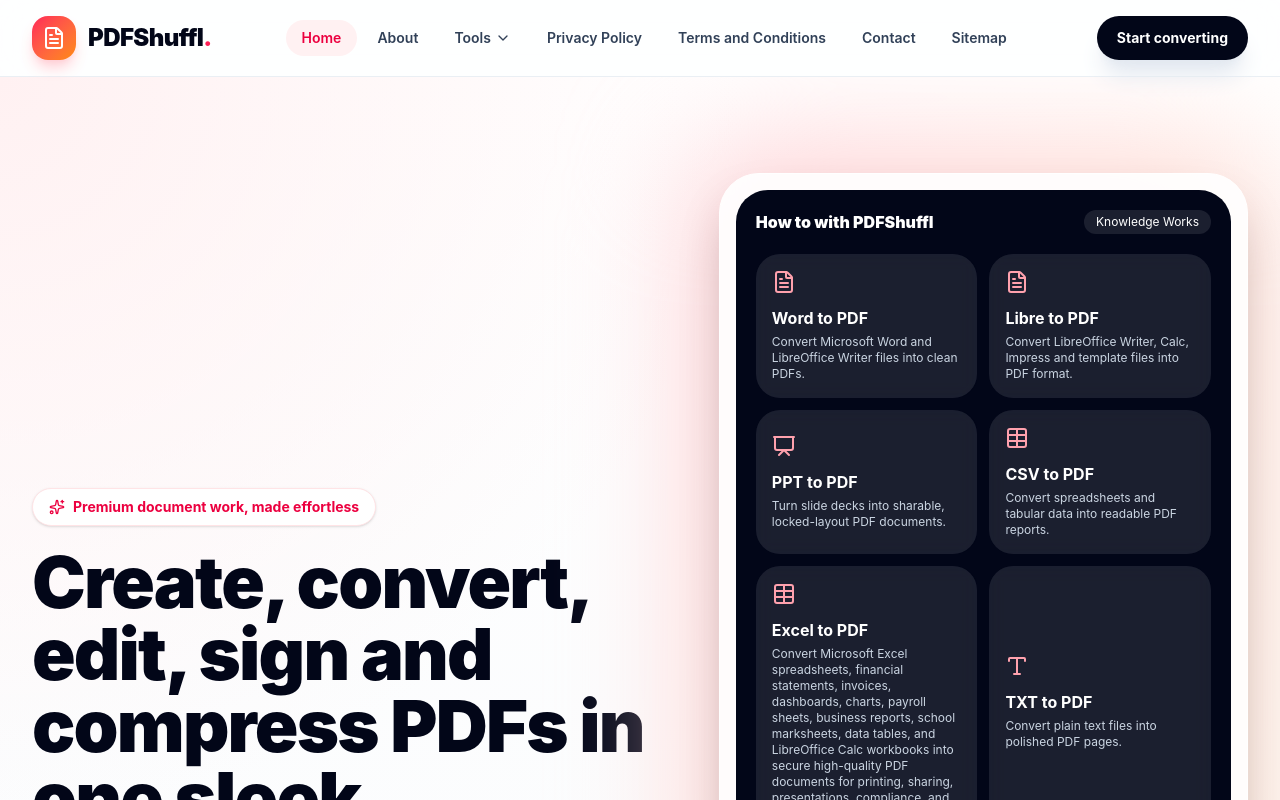
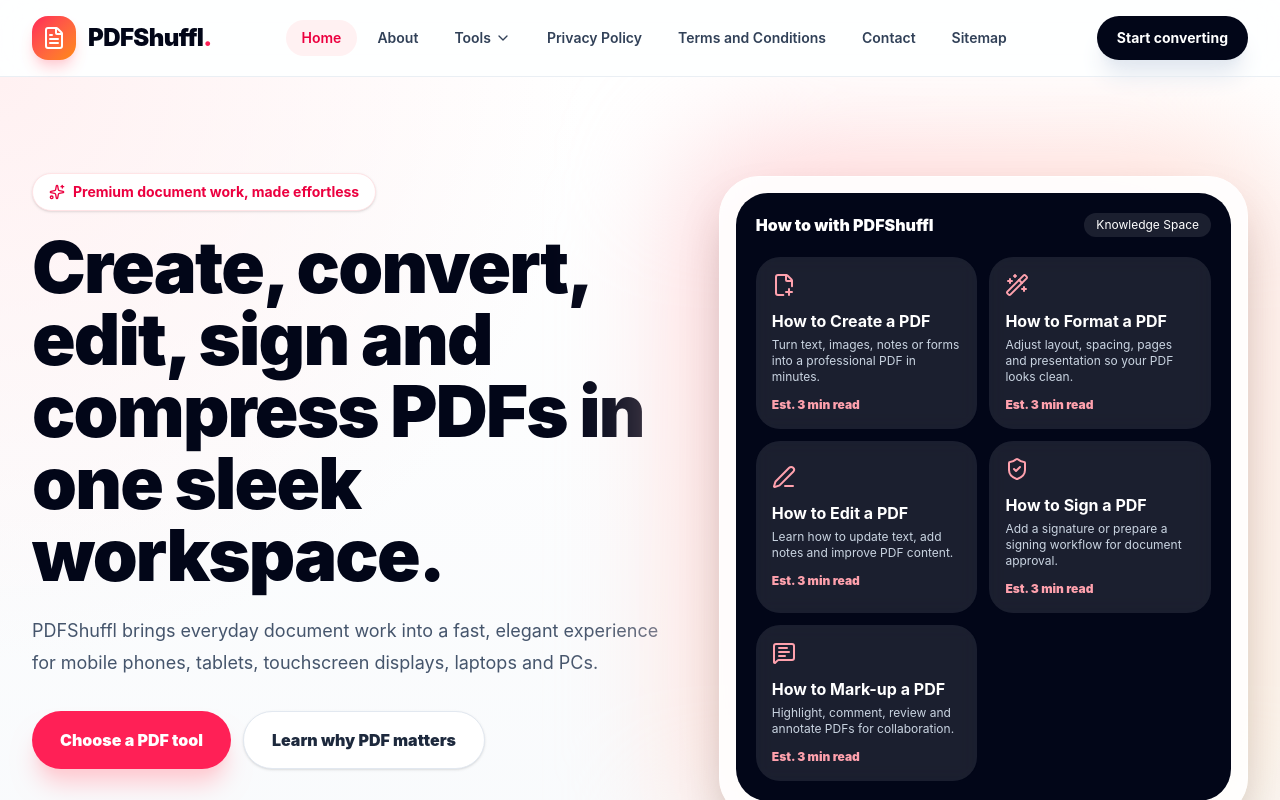
Before and after one commit to Rgenneker/pdfy-website, a React (Vite) app: page / in a window 1280 px wide. Shown: the top 800 px of the page. Built offline with nearby package versions, Linux system fonts and the light colour scheme.

Commit message:
Improve knowledge space and tools menu UX

```diff
--- a/src/App.jsx
+++ b/src/App.jsx
@@ -1,4 +1,4 @@
-import React, { useMemo, useRef, useState } from "react";
+import React, { useEffect, useMemo, useRef, useState } from "react";
 import { motion } from "framer-motion";
 import {
   FileText,
@@ -82,6 +82,38 @@
 
 const allTools = toolGroups.flatMap((g) => g.tools);
 
+const knowledgeCards = [
+  {
+    name: "How to Create a PDF",
+    description: "Turn text, images, notes or forms into a professional PDF in minutes.",
+    icon: FilePlus2,
+    relatedTool: "Create PDF",
+  },
+  {
+    name: "How to Format a PDF",
+    description: "Adjust layout, spacing, pages and presentation so your PDF looks clean.",
+    icon: Wand2,
+    relatedTool: "Format PDF",
+  },
+  {
+    name: "How to Edit a PDF",
+    description: "Learn how to update text, add notes and improve PDF content.",
+    icon: PenLine,
+    relatedTool: "Edit PDF",
+  },
+  {
+    name: "How to Sign a PDF",
+    description: "Add a signature or prepare a signing workflow for document approval.",
+    icon: ShieldCheck,
+    relatedTool: "Sign PDF",
+  },
+  {
+    name: "How to Mark-up a PDF",
+    description: "Highlight, comment, review and annotate PDFs for collaboration.",
+    icon: MessageSquareText,
+    relatedTool: "PDF Comments",
+  },
+];
 const educationCards = [
   {
     question: "What is a PDF?",
@@ -191,6 +223,20 @@
 function Header({ activePage, setActivePage, selectedTool, setSelectedTool }) {
   const [open, setOpen] = useState(false);
   const [mobile, setMobile] = useState(false);
+  const menuRef = useRef(null);
+  useEffect(() => {
+  function handleClickOutside(event) {
+    if (menuRef.current && !menuRef.current.contains(event.target)) {
+      setOpen(false);
+    }
+  }
+
+  document.addEventListener("mousedown", handleClickOutside);
+
+  return () => {
+    document.removeEventListener("mousedown", handleClickOutside);
+  };
+}, []);
 
   function openTool(toolName) {
     setActivePage("Tools");
@@ -223,7 +269,7 @@
             </button>
 
             {open && (
-              <div className="fixed left-1/2 top-20 z-50 max-h-[65vh] w-[min(900px,calc(100vw-2rem))] -translate-x-1/2 overflow-y-auto overscroll-contain rounded-[2rem] border border-slate-200 bg-white p-6 shadow-2xl">
+              <div ref={menuRef}className="fixed left-1/2 top-20 z-50 max-h-[65vh] w-[min(900px,calc(100vw-2rem))] -translate-x-1/2 overflow-y-auto overscroll-contain rounded-[2rem] border border-slate-200 bg-white p-6 shadow-2xl">
                 <div className="grid gap-6 lg:grid-cols-2">
                   {toolGroups.map((group) => (
                     <div key={group.title} className="min-w-0">
@@ -354,58 +400,21 @@
           <div className="absolute -inset-6 rounded-[3rem] bg-gradient-to-br from-rose-200 to-orange-100 blur-3xl" />
           <div className="relative rounded-[2.5rem] border border-white bg-white/90 p-4 shadow-2xl">
             <div className="rounded-[2rem] bg-slate-950 p-5 text-white">
-              <div className="mb-5 flex items-center justify-between"><span className="font-black">How to with PDFShuffl</span><span className="rounded-full bg-white/10 px-3 py-1 text-xs">Knowledge Works</span></div>
+              <div className="mb-5 flex items-center justify-between"><span className="font-black">How to with PDFShuffl</span><span className="rounded-full bg-white/10 px-3 py-1 text-xs">Knowledge Space</span></div>
               <div className="grid gap-3 sm:grid-cols-2">
-                {[
-  ...allTools.slice(0, 8),
-
-  {
-    name: "How to Create a PDF",
-    description: "Learn how to create professional PDFs.",
-    icon: FileText,
-  },
-
-  {
-    name: "How to Format a PDF",
-    description: "Learn how to format PDF layouts and pages.",
-    icon: FileText,
-  },
-
-  {
-    name: "How to Edit a PDF",
-    description: "Learn how to edit PDF documents.",
-    icon: FileText,
-  },
-
-  {
-    name: "How to Sign a PDF",
-    description: "Learn how to sign PDF documents.",
-    icon: FileText,
-  },
-
-  {
-    name: "How to Mark-up a PDF",
-    description: "Learn how to review and annotate PDFs.",
-    icon: FileText,
-  },
-].map((tool) => {
+                {knowledgeCards.map((tool) => {
                   const Icon = tool.icon;
                   return (
   <button
     key={tool.name}
     onClick={() => {
-      if (tool.name.startsWith("How to")) {
-        setActivePage(tool.name);
-        window.scrollTo({ top: 0, behavior: "smooth" });
-        return;
-      }
-
-      setActivePage("Tools");
-      setSelectedTool(tool.name);
+      setActivePage(tool.name);
       window.scrollTo({ top: 0, behavior: "smooth" });
     }}
-    className="rounded-3xl bg-white/10 p-4 text-left backdrop-blur transition hover:bg-white/20"
-  ><Icon className="mb-3 text-rose-300" /><p className="font-bold">{tool.name}</p><p className="mt-1 text-xs text-slate-300">{tool.description}</p>
+    className="rounded-3xl bg-white/10 p-4 text-left backdrop-blur transition hover:-translate-y-1 hover:bg-white/20 hover:shadow-xl"
+  >
+  <Icon className="mb-3 text-rose-300" /><p className="font-bold">{tool.name}</p><p className="mt-1 text-xs text-slate-300">{tool.description}</p>
+<p className="mt-3 text-xs font-black text-rose-300">Est. 3 min read</p>
 </button>
 );
                 })}
```
